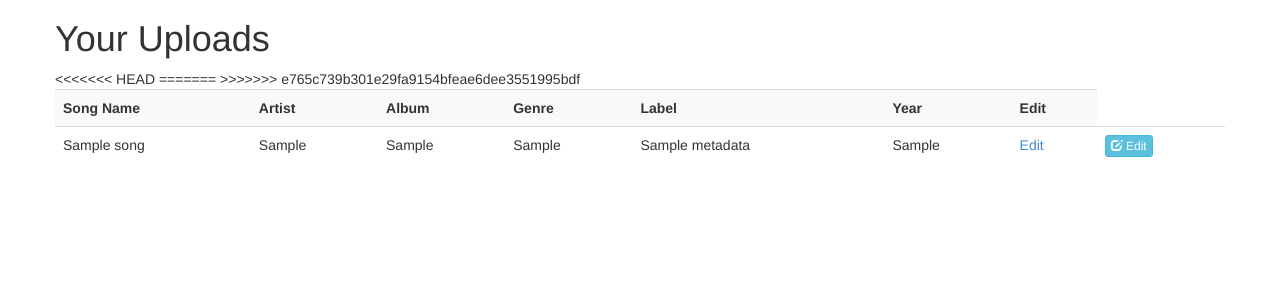
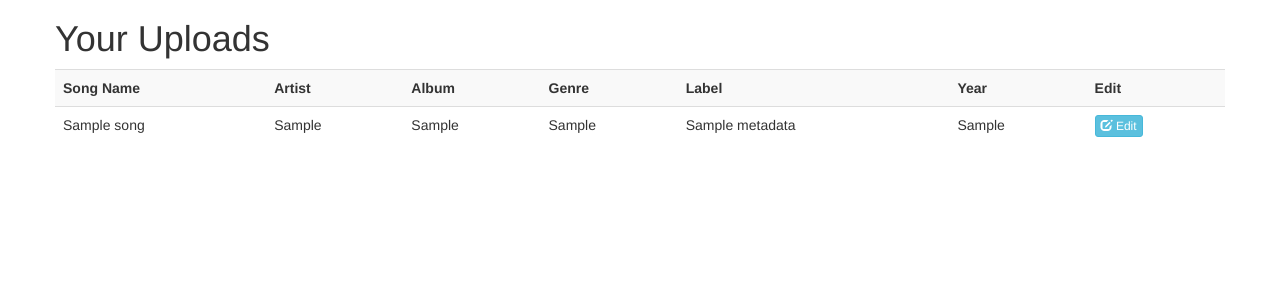
Before and after one commit to ClareCat/Mixt., a Flask app: page /uploads in a window 1280 px wide. Shown: the part 51-351 px from the top of the page. Run offline with Flask 2, Linux system fonts and the light colour scheme; a user stored in the database is signed in; tables that the repository leaves empty hold one stand-in row (values such as "Sample post"); some libraries are stand-ins or nearby versions.

Commit message:
fuck mergetools

```diff
--- a/templates/uploads.html
+++ b/templates/uploads.html
@@ -24,11 +24,7 @@
 						<td>{{ data.genre}}</td>
 						<td>{{ data.label }}</td>
 						<td>{{ data.year }}</td>
-<<<<<<< HEAD
-						<td><a href="{{ url_for('edit', id=data.id) }}">Edit</a></td>
-=======
 						<td><a class='btn btn-info btn-xs' href="edit/{{ data.id }}"><span class="glyphicon glyphicon-edit"></span> Edit</a></td>
->>>>>>> e765c739b301e29fa9154bfeae6dee3551995bdf
 					</tr>
 				{% endfor %}
 				{% endif %}
```
